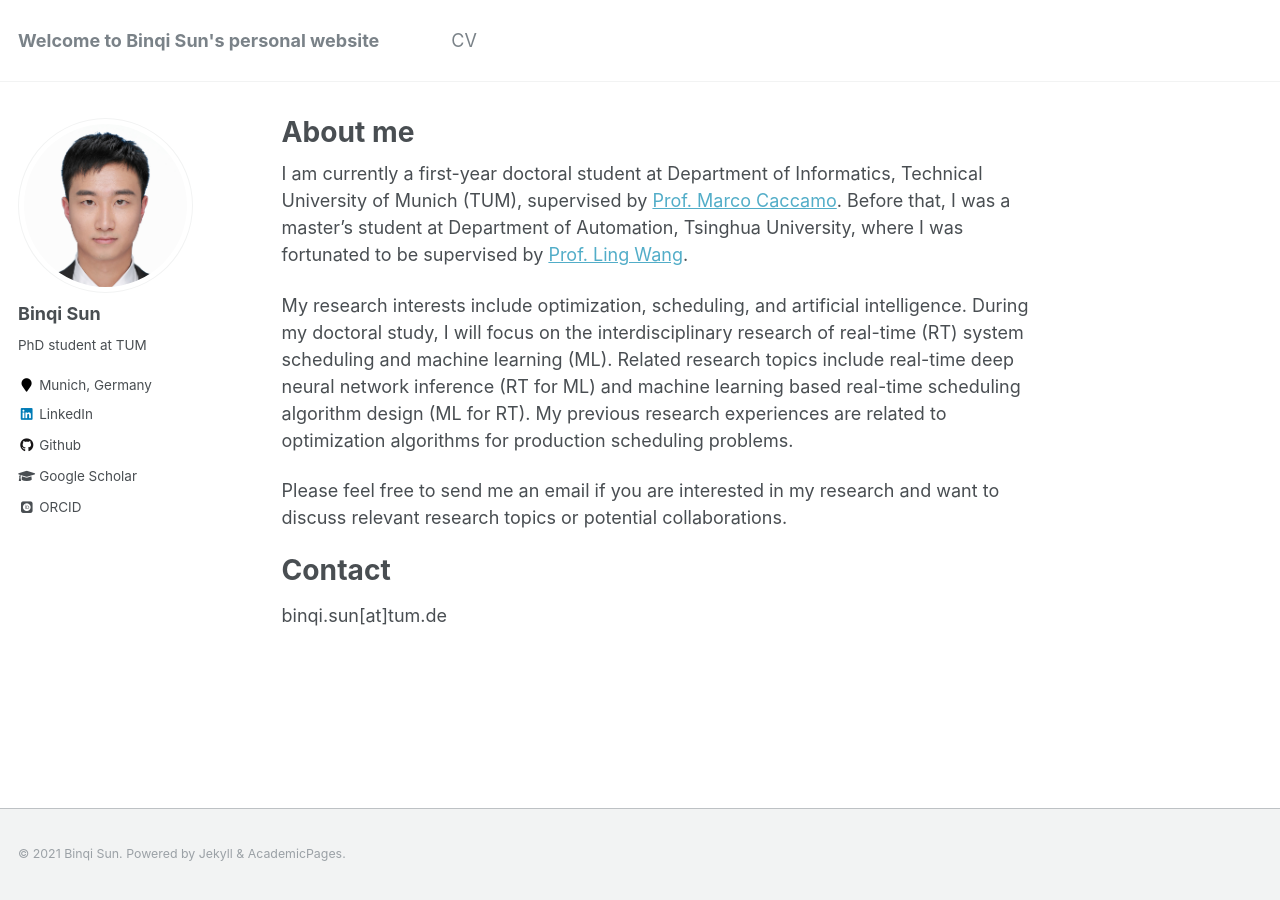
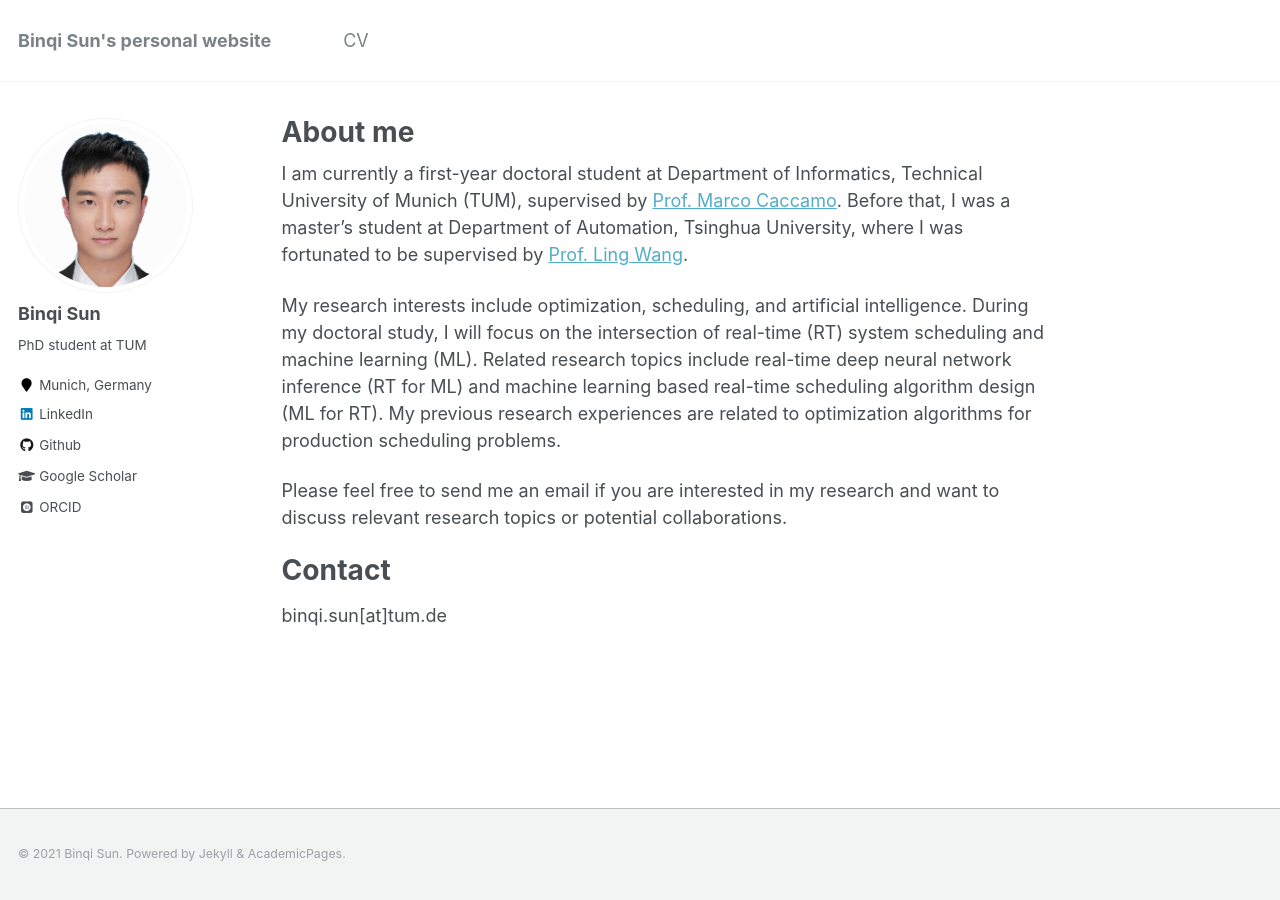
Before and after one commit to binqi-sun/binqi-sun.github.io, a Jekyll site: the page built from _pages/about.md, in a window 1280 px wide. Built offline with Jekyll 4.4.1, drawn with Linux system fonts in a browser that asks for light colours; some web fonts are replaced.

Commit message:
update about

```diff
--- a/_config.yml
+++ b/_config.yml
@@ -7,7 +7,7 @@
 
 # Site Settings
 locale                   : "en-US"
-title                    : "Welcome to Binqi Sun's personal website"
+title                    : "Binqi Sun's personal website"
 title_separator          : "-"
 name                     : &name "Binqi Sun"
 description              : &description "personal description"
--- a/_pages/about.md
+++ b/_pages/about.md
@@ -10,7 +10,7 @@
 
 I am currently a first-year doctoral student at Department of Informatics, Technical University of Munich (TUM), supervised by [Prof. Marco Caccamo](https://rtsl.cps.mw.tum.de/personal_page/mcaccamo/). Before that, I was a master's student at Department of Automation, Tsinghua University, where I was fortunated to be supervised by [Prof. Ling Wang](https://scholar.google.com/citations?user=lC7bVMwAAAAJ&hl=en&oi=ao).
 
-My research interests include optimization, scheduling, and artificial intelligence. During my doctoral study, I will focus on the interdisciplinary research of real-time (RT) system scheduling and machine learning (ML). Related research topics include real-time deep neural network inference (RT for ML) and machine learning based real-time scheduling algorithm design (ML for RT). My previous research experiences are related to optimization algorithms for production scheduling problems.
+My research interests include optimization, scheduling, and artificial intelligence. During my doctoral study, I will focus on the intersection of real-time (RT) system scheduling and machine learning (ML). Related research topics include real-time deep neural network inference (RT for ML) and machine learning based real-time scheduling algorithm design (ML for RT). My previous research experiences are related to optimization algorithms for production scheduling problems.
 
 Please feel free to send me an email if you are interested in my research and want to discuss relevant research topics or potential collaborations.
 
```
